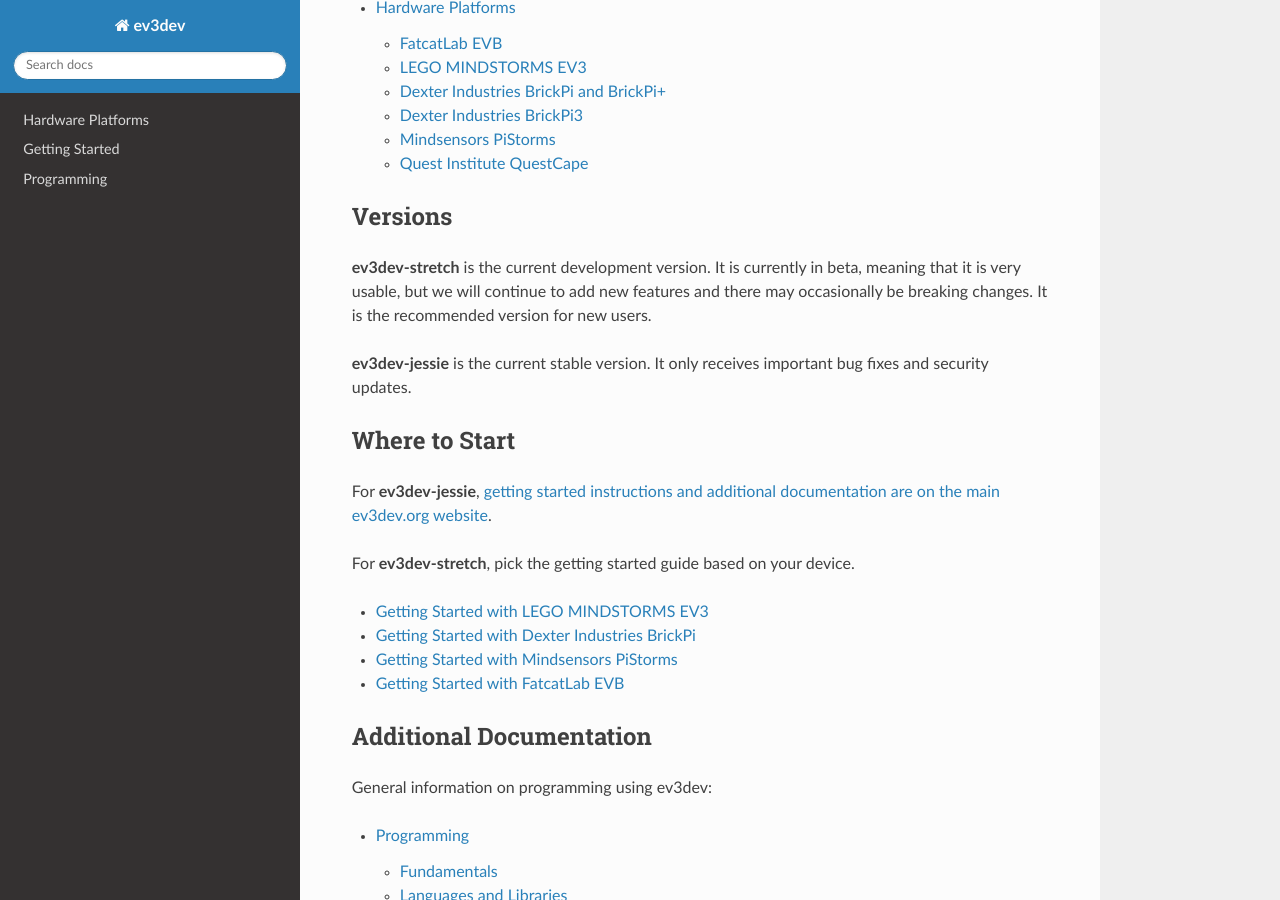
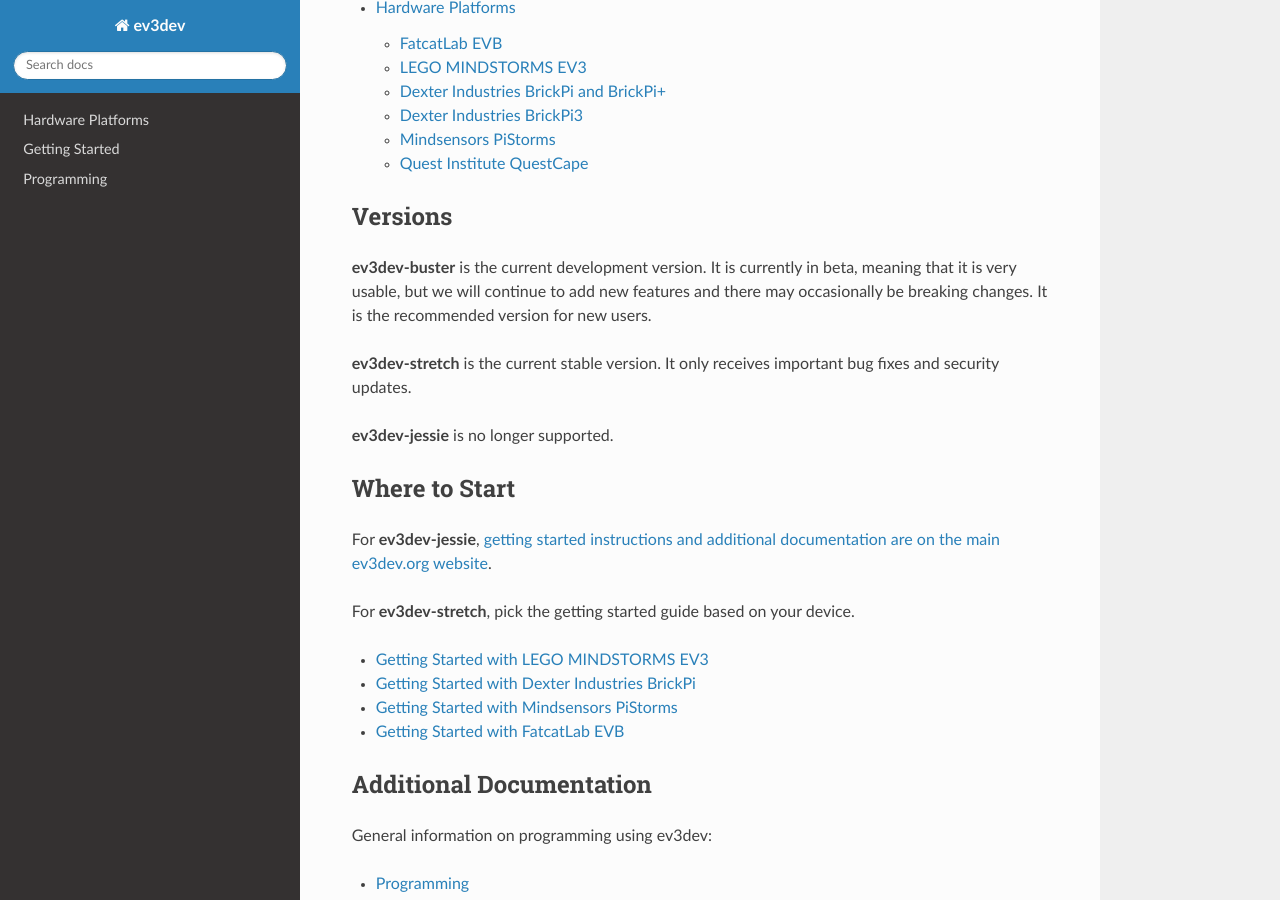
Before and after one commit to ev3dev/ev3dev, a Sphinx documentation site: the page built from docs/index.rst, in a window 1280 px wide and 900 px high, scrolled down 588 px. Built offline with Sphinx 7.4.7 and the Read the Docs theme 2.0.0, drawn with Linux system fonts in a browser that asks for light colours.

Commit message:
hint that buster is getting close

```diff
--- a/docs/index.rst
+++ b/docs/index.rst
@@ -38,12 +38,14 @@
 Versions
 ========
 
-**ev3dev-stretch** is the current development version. It is currently in beta,
+**ev3dev-buster** is the current development version. It is currently in beta,
 meaning that it is very usable, but we will continue to add new features and
 there may occasionally be breaking changes. It is the recommended version for new users.
 
-**ev3dev-jessie** is the current stable version. It only receives important bug
+**ev3dev-stretch** is the current stable version. It only receives important bug
 fixes and security updates.
+
+**ev3dev-jessie** is no longer supported.
 
 
 Where to Start
```
